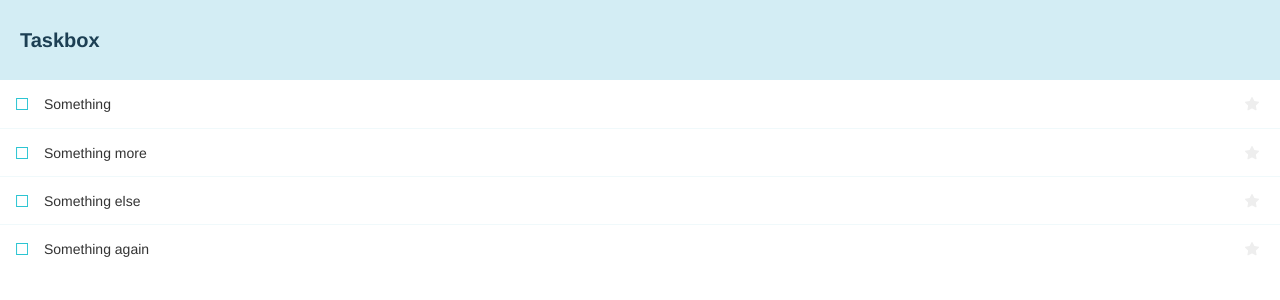
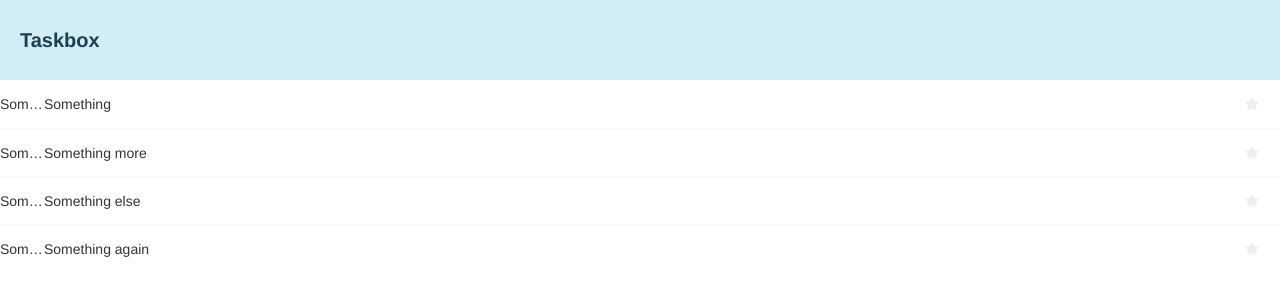
Before and after one commit to ChristineTham/taskbox, a React (Create React App) app: page / in a window 1280 px wide. Shown: the top 300 px of the page. Built offline with nearby package versions, Linux system fonts and the light colour scheme; a web font is replaced by a local one.

Commit message:
Add long title edge case

```diff
--- a/src/components/Task.js
+++ b/src/components/Task.js
@@ -8,10 +8,11 @@ export default function Task({ task: { id, title, state }, onArchiveTask, onPinT
     <div className={`list-item ${state}`}>
       <label className="checkbox">
         <input
-          type="checkbox"
-          defaultChecked={state === 'TASK_ARCHIVED'}
-          disabled={true}
-          name="checked"
+          type="text"
+          value={title}
+          readOnly={true}
+          placeholder="Input title"
+          style={{ textOverflow: 'ellipsis' }}
         />
         <span className="checkbox-custom" onClick={() => onArchiveTask(id)} />
       </label>
```
Also changed, not shown: 2 other files (tests, documents, lock files or other folders).
